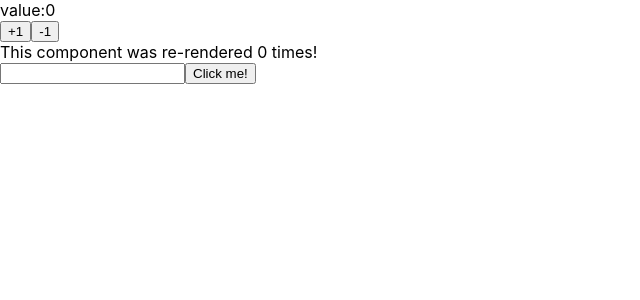
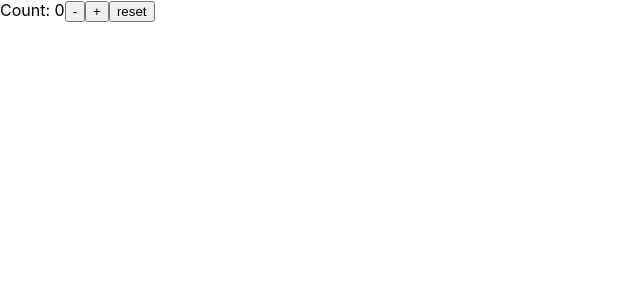
Before and after one commit to kotyan0427/my-first-react-app-in-typescript, a React (Create React App) app: page / in a window 1280 px wide. Shown: the top 300 px of the page, without its empty margins (0-640 px from the left). Built offline with nearby package versions, Linux system fonts and the light colour scheme.

Commit message:
useReducer

```diff
--- a/src/App.tsx
+++ b/src/App.tsx
@@ -1,5 +1,5 @@
 import React from "react";
-import { Counter } from "./Counter";
+import { CounterWithReducer } from "./CounterWithReducer";
 
 type Props = {
   message?: string;
@@ -9,9 +9,8 @@ type Props = {
 const App: React.VFC<Props> = ({ message, name }) => {
   return (
     <div>
-      {/* {message} */}
-      {/* {name} */}
-      <Counter />
+      {/* <Counter /> */}
+      <CounterWithReducer />
     </div>
   );
 };
--- /dev/null
+++ b/src/CounterWithReducer.tsx
@@ -0,0 +1,36 @@
+import React, { useReducer } from "react";
+
+type StateType = {
+  count: number;
+};
+
+const initialState = { count: 0 };
+
+type ActionType = {
+  type: "increment" | "decrement" | "reset";
+};
+
+function reducer(state: StateType, action: ActionType): StateType | never {
+  switch (action.type) {
+    case "increment":
+      return { count: state.count + 1 };
+    case "decrement":
+      return { count: state.count - 1 };
+    case "reset":
+      return initialState;
+    default:
+      throw new Error();
+  }
+}
+
+export function CounterWithReducer() {
+  const [state, dispatch] = useReducer(reducer, initialState);
+  return (
+    <>
+      Count: {state.count}
+      <button onClick={() => dispatch({ type: "decrement" })}>-</button>
+      <button onClick={() => dispatch({ type: "increment" })}>+</button>
+      <button onClick={() => dispatch({ type: "reset" })}>reset</button>
+    </>
+  );
+}
```
